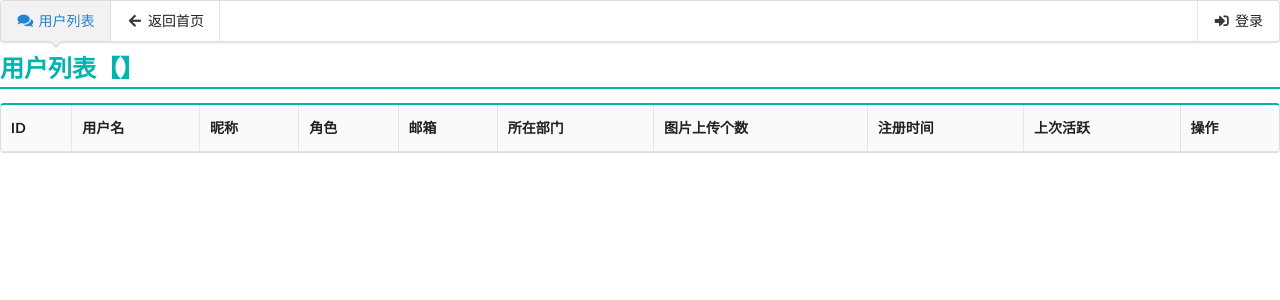
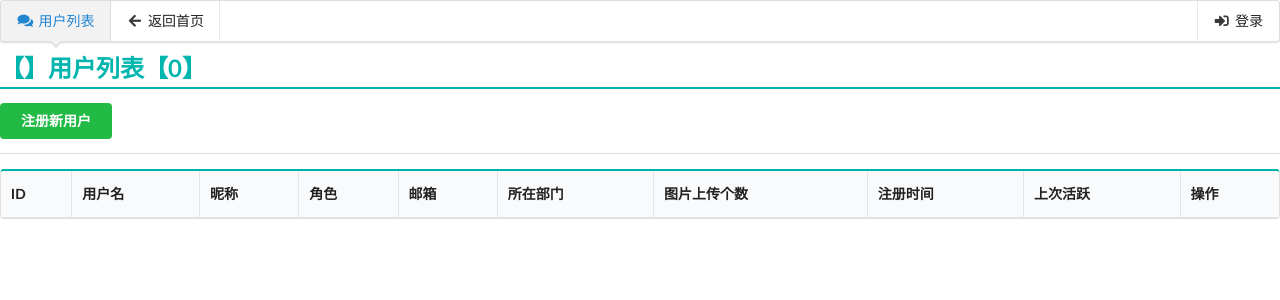
Before and after one commit to yuangezhizao/project, a Python web app: template main/templates/admin/users_list.html in a window 1280 px wide. Shown: the top 300 px of the page. Run offline with Jinja, Linux system fonts and the light colour scheme; the template is opened without the code that fills it, so the values that code supplies are empty; some libraries are stand-ins or nearby versions.

Commit message:
“注册新用户”移至“管理用户”；用户页改动

```diff
--- a/main/templates/admin/users_list.html
+++ b/main/templates/admin/users_list.html
@@ -16,13 +16,17 @@
         <div class="content">
             <h2>
                 {% if not current_user.can('ADMINISTER') %}
-                    用户列表【{{ current_user.depart.name }}】
+                    【{{ current_user.depart.name }}】用户列表【{{ users_list | length }}】
                 {% else %}
-                    用户列表【全部】
+                    【全部】用户列表【{{ users_list | length }}】
                 {% endif %}
             </h2>
         </div>
     </div>
+    <div>
+        <a href="{{ url_for('admin.register') }}" class="ui green button" target='_blank'>注册新用户</a>
+    </div>
+    <div class="ui divider"></div>
     {% if current_user.can('ADMINISTER') %}
         <form action="" class="ui form" method="get">
             <div class="one fields">
--- a/main/templates/user/index.html
+++ b/main/templates/user/index.html
@@ -71,8 +71,10 @@
             <h3>管理</h3>
             <a href="{{ url_for('user.upload') }}" class="ui black button" target='_blank'>素材上传</a>
             {% if current_user.can('RIGISTER') %}
-                <a href="{{ url_for('admin.register') }}" class="ui green button" target='_blank'>注册新用户</a>
-                <a href="{{ url_for('admin.users_list') }}" class="ui brown button" target='_blank'>管理用户</a>
+                <a href="{{ url_for('admin.users_list') }}" class="ui teal button" target='_blank'>管理用户</a>
+            {% endif %}
+            {% if current_user.can('ADMINISTER') %}
+                <a href="{{ url_for('admin.departs_list') }}" class="ui violet button" target='_blank'>管理部门</a>
             {% endif %}
             {% if current_user.can('SET_PUBLIC') %}
                 <a href="{{ url_for('ins.photos_list_set_public') }}" class="ui blue button" target='_blank'>设置公开权限</a>
```
